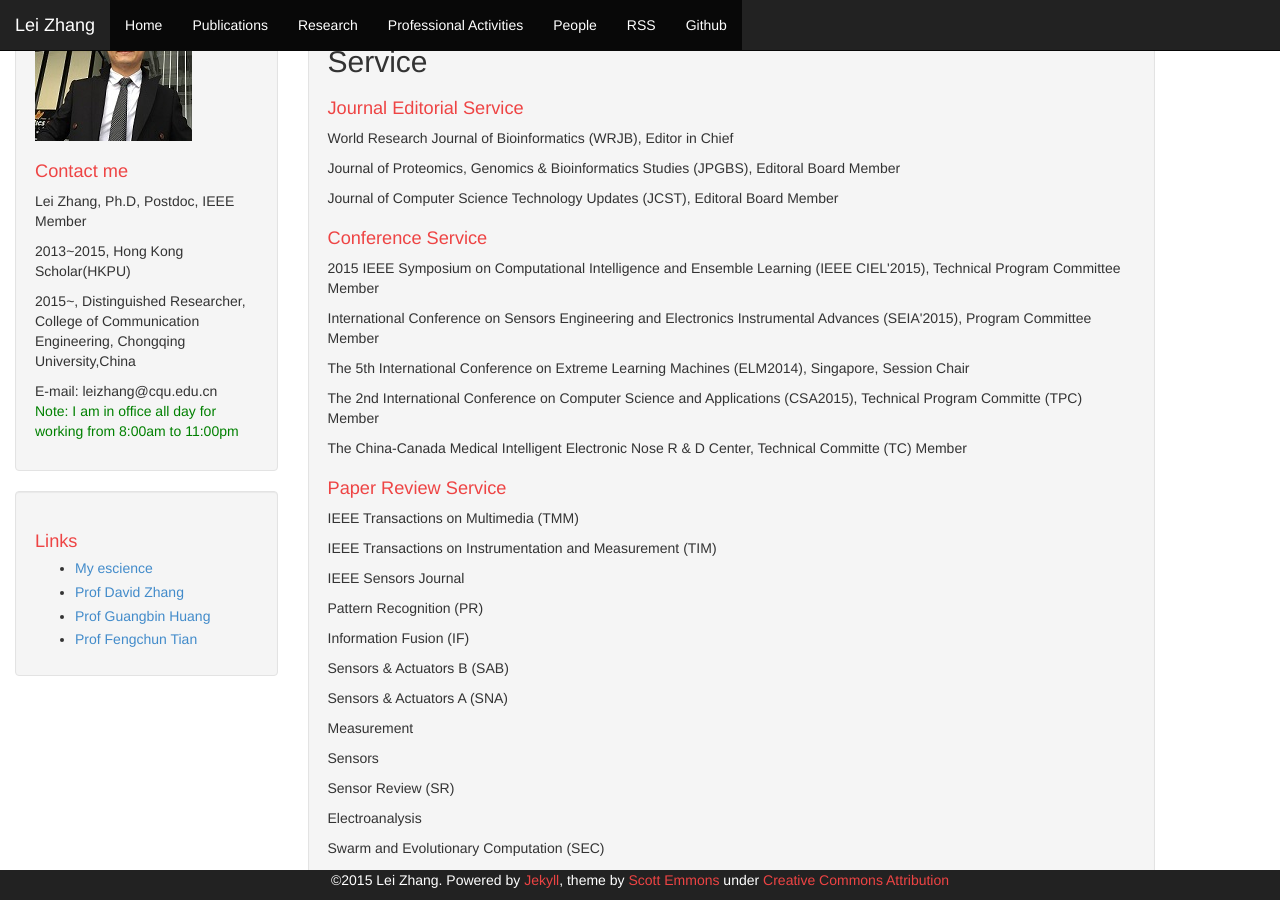
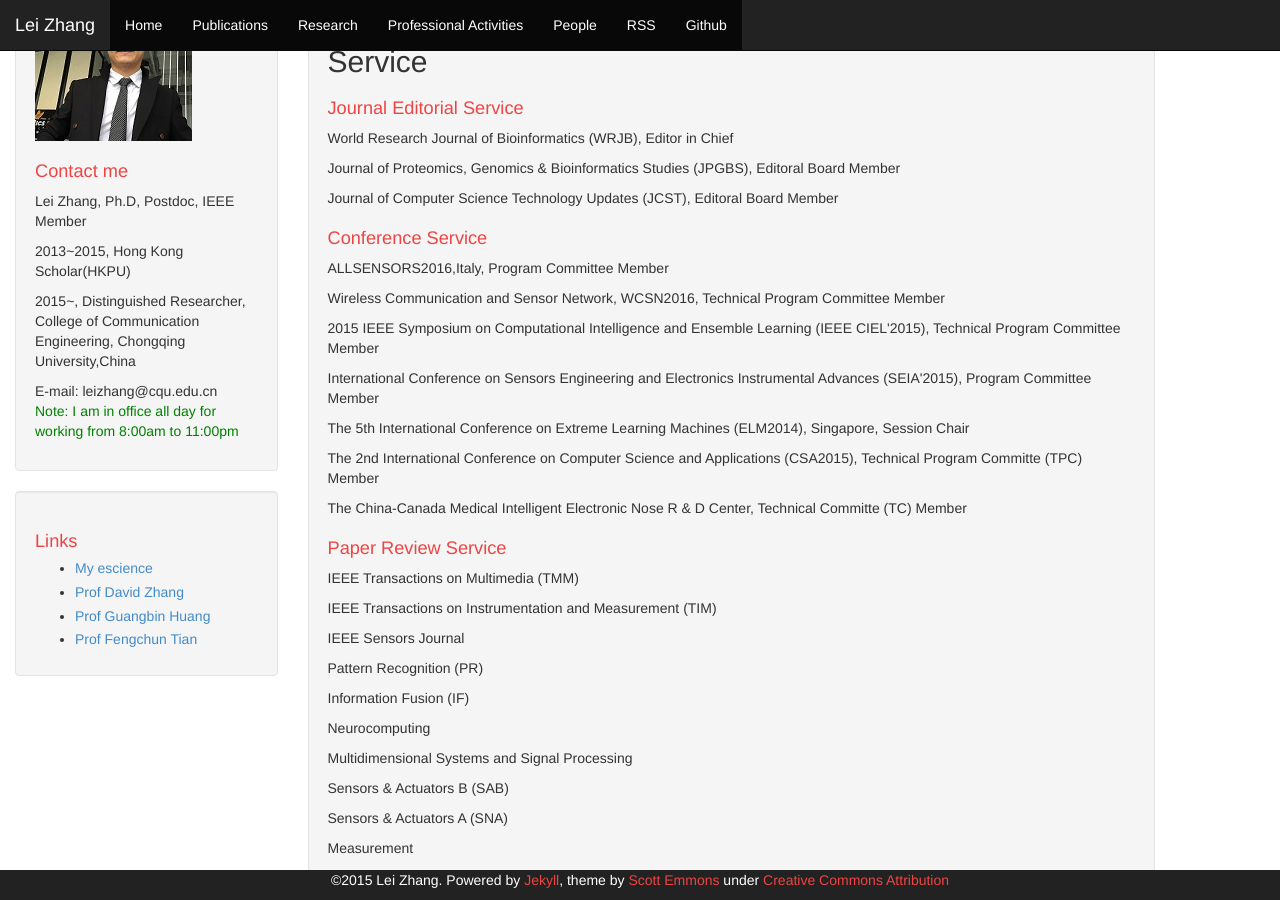
Before and after one commit to DrLeiZhang/website, a Jekyll site: the page built from professional activities.html, in a window 1280 px wide and 900 px high, scrolled down 226 px. Built offline with Jekyll 4.4.1, drawn with Linux system fonts in a browser that asks for light colours; Markdown is read by kramdown in place of the engine named in the settings.

Commit message:
Update
Signed-off-by: leizhang@cqu.edu.cn <leizhang@cqu.edu.cn>

```diff
--- a/professional activities.html
+++ b/professional activities.html
@@ -16,6 +16,8 @@ layout: default
 <p>Journal of Computer Science Technology Updates (JCST), Editoral Board Member</p>
 
 <h1> Conference Service</h1>
+<p>ALLSENSORS2016,Italy, Program Committee Member</p>
+<p>Wireless Communication and Sensor Network, WCSN2016, Technical Program Committee Member</p>
 <p>2015 IEEE Symposium on Computational Intelligence and Ensemble Learning (IEEE CIEL'2015), Technical Program Committee Member</p>
 <p>International Conference on Sensors Engineering and Electronics Instrumental Advances (SEIA'2015), Program Committee Member</p>
 <p>The 5th International Conference on Extreme Learning Machines (ELM2014), Singapore, Session Chair</p>
@@ -28,6 +30,8 @@ layout: default
 <p>IEEE Sensors Journal</p>
 <p>Pattern Recognition (PR)</p>
 <p>Information Fusion (IF)</p>
+<p>Neurocomputing</p>
+<p>Multidimensional Systems and Signal Processing</p>
 <p>Sensors & Actuators B (SAB)</p>
 <p>Sensors & Actuators A (SNA)</p>
 <p>Measurement</p>
```
